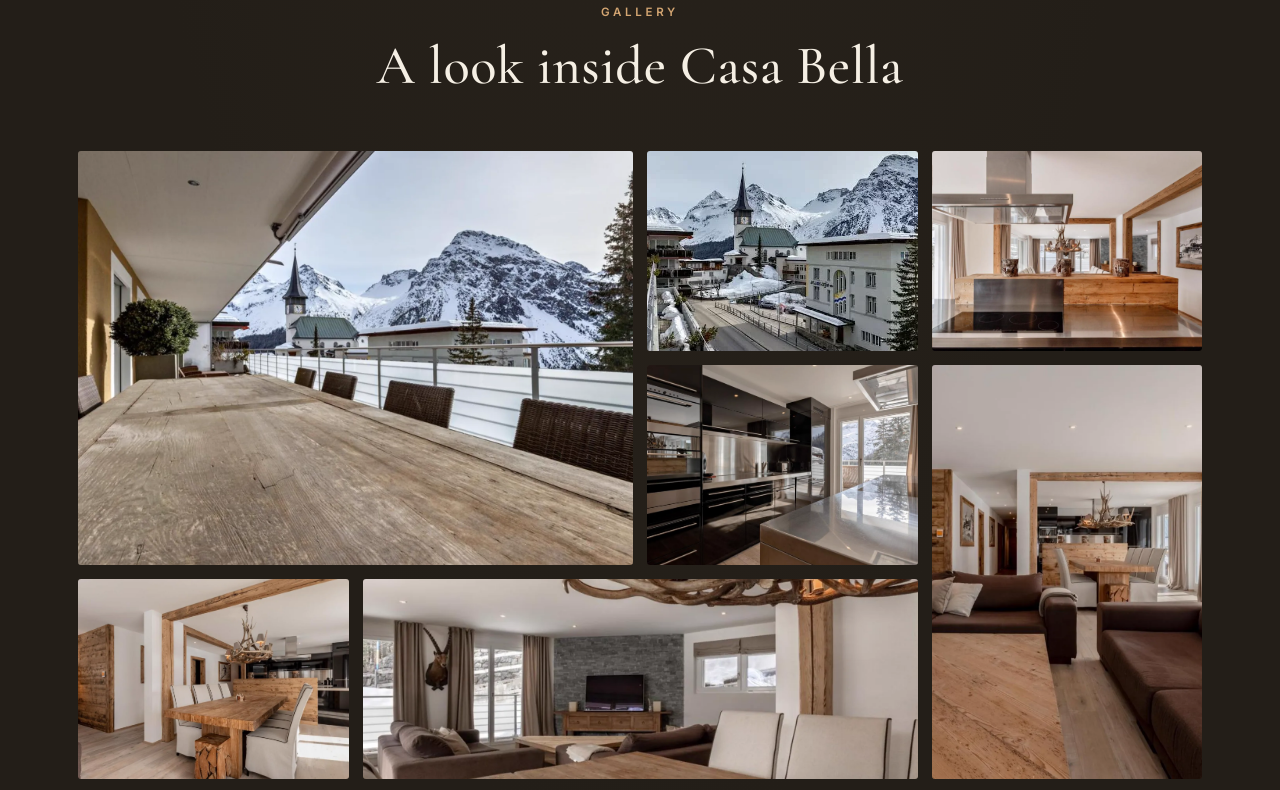
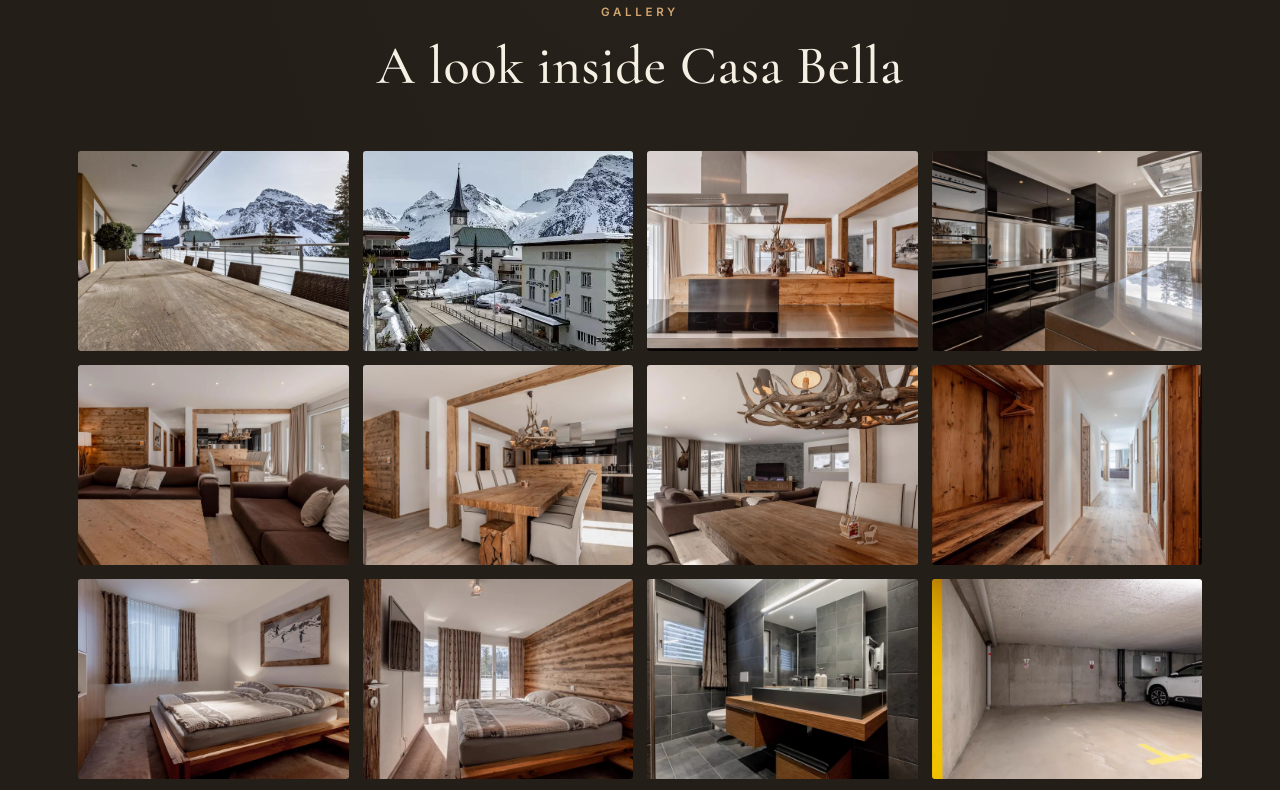
Before and after one commit to momo007ai/arosacasabella, a website: page en/index.html in a window 1280 px wide. Shown: the part 4169-4959 px from the top of the page. Drawn offline with nearby package versions, Linux system fonts and the light colour scheme; no server answers.

Commit message:
Galerie: einheitliches Raster (Spans entfernt) - keine Luecken, Galerie = Slides 1:1, alle Bilder sichtbar

```diff
--- a/en/index.html
+++ b/en/index.html
@@ -416,17 +416,17 @@
       <h2 data-de="Ein Blick in die Casa Bella" data-en="A look inside Casa Bella" data-fr="Un regard à l'intérieur de la Casa Bella" data-it="Uno sguardo all'interno della Casa Bella">A look inside Casa Bella</h2>
     </div>
     <div class="gallery reveal">
-      <div class="gitem big" role="img" aria-label="Sonnenterrasse der Casa Bella mit Blick auf die Aroser Bergkirche und verschneite Gipfel" data-img="/images/01.jpg"><div class="ph" style="background-image:url('/images/01.jpg');background-image:image-set(url('/images/01.webp') type('image/webp'), url('/images/01.jpg') type('image/jpeg'))"></div></div>
+      <div class="gitem" role="img" aria-label="Sonnenterrasse der Casa Bella mit Blick auf die Aroser Bergkirche und verschneite Gipfel" data-img="/images/01.jpg"><div class="ph" style="background-image:url('/images/01.jpg');background-image:image-set(url('/images/01.webp') type('image/webp'), url('/images/01.jpg') type('image/jpeg'))"></div></div>
       <div class="gitem" role="img" aria-label="Aussicht auf die Aroser Bergkirche, das Dorf und die verschneiten Gipfel" data-img="/images/16.jpg"><div class="ph" style="background-image:url('/images/16.jpg');background-image:image-set(url('/images/16.webp') type('image/webp'), url('/images/16.jpg') type('image/jpeg'))"></div></div>
       <div class="gitem" role="img" aria-label="Offene Designerküche mit Kochinsel und Geweihleuchter" data-img="/images/05.jpg"><div class="ph" style="background-image:url('/images/05.jpg');background-image:image-set(url('/images/05.webp') type('image/webp'), url('/images/05.jpg') type('image/jpeg'))"></div></div>
       <div class="gitem" role="img" aria-label="Hochwertige schwarze Designküche mit Terrassenzugang und Bergblick" data-img="/images/04.jpg"><div class="ph" style="background-image:url('/images/04.jpg');background-image:image-set(url('/images/04.webp') type('image/webp'), url('/images/04.jpg') type('image/jpeg'))"></div></div>
-      <div class="gitem tall" role="img" aria-label="Heller Wohn- und Essbereich im Alpenchic-Stil mit Altholz" data-img="/images/08.jpg"><div class="ph" style="background-image:url('/images/08.jpg');background-image:image-set(url('/images/08.webp') type('image/webp'), url('/images/08.jpg') type('image/jpeg'))"></div></div>
+      <div class="gitem" role="img" aria-label="Heller Wohn- und Essbereich im Alpenchic-Stil mit Altholz" data-img="/images/08.jpg"><div class="ph" style="background-image:url('/images/08.jpg');background-image:image-set(url('/images/08.webp') type('image/webp'), url('/images/08.jpg') type('image/jpeg'))"></div></div>
       <div class="gitem" role="img" aria-label="Esszimmer mit massivem Altholztisch und Geweihleuchter" data-img="/images/06.jpg"><div class="ph" style="background-image:url('/images/06.jpg');background-image:image-set(url('/images/06.webp') type('image/webp'), url('/images/06.jpg') type('image/jpeg'))"></div></div>
-      <div class="gitem wide" role="img" aria-label="Gemütliches Wohnzimmer mit Sofas, Natursteinwand und Smart-TV" data-img="/images/07.jpg"><div class="ph" style="background-image:url('/images/07.jpg');background-image:image-set(url('/images/07.webp') type('image/webp'), url('/images/07.jpg') type('image/jpeg'))"></div></div>
+      <div class="gitem" role="img" aria-label="Gemütliches Wohnzimmer mit Sofas, Natursteinwand und Smart-TV" data-img="/images/07.jpg"><div class="ph" style="background-image:url('/images/07.jpg');background-image:image-set(url('/images/07.webp') type('image/webp'), url('/images/07.jpg') type('image/jpeg'))"></div></div>
       <div class="gitem" role="img" aria-label="Eingangsbereich mit Altholz-Garderobe" data-img="/images/02.jpg"><div class="ph" style="background-image:url('/images/02.jpg');background-image:image-set(url('/images/02.webp') type('image/webp'), url('/images/02.jpg') type('image/jpeg'))"></div></div>
       <div class="gitem" role="img" aria-label="Schlafzimmer mit Doppelbett im Alpenchic-Stil" data-img="/images/03.jpg"><div class="ph" style="background-image:url('/images/03.jpg');background-image:image-set(url('/images/03.webp') type('image/webp'), url('/images/03.jpg') type('image/jpeg'))"></div></div>
       <div class="gitem" role="img" aria-label="Zweites Schlafzimmer mit Altholz-Wand und Bergblick" data-img="/images/11.jpg"><div class="ph" style="background-image:url('/images/11.jpg');background-image:image-set(url('/images/11.webp') type('image/webp'), url('/images/11.jpg') type('image/jpeg'))"></div></div>
-      <div class="gitem wide" role="img" aria-label="Modernes Badezimmer in eleganter Schiefer-Optik" data-img="/images/12.jpg"><div class="ph" style="background-image:url('/images/12.jpg');background-image:image-set(url('/images/12.webp') type('image/webp'), url('/images/12.jpg') type('image/jpeg'))"></div></div>
+      <div class="gitem" role="img" aria-label="Modernes Badezimmer in eleganter Schiefer-Optik" data-img="/images/12.jpg"><div class="ph" style="background-image:url('/images/12.jpg');background-image:image-set(url('/images/12.webp') type('image/webp'), url('/images/12.jpg') type('image/jpeg'))"></div></div>
       <div class="gitem" role="img" aria-label="Eigene Garagenplätze in der Tiefgarage" data-img="/images/14.jpg"><div class="ph" style="background-image:url('/images/14.jpg');background-image:image-set(url('/images/14.webp') type('image/webp'), url('/images/14.jpg') type('image/jpeg'))"></div></div>
       <div class="gitem" role="img" aria-label="Gemeinschaftlicher Skiraum mit Trockenschrank" data-img="/images/15.jpg"><div class="ph" style="background-image:url('/images/15.jpg');background-image:image-set(url('/images/15.webp') type('image/webp'), url('/images/15.jpg') type('image/jpeg'))"></div></div>
     </div>
```
Also changed, not shown: fr/index.html (+4 -4 lines), index.html (+4 -4 lines), it/index.html (+4 -4 lines).
